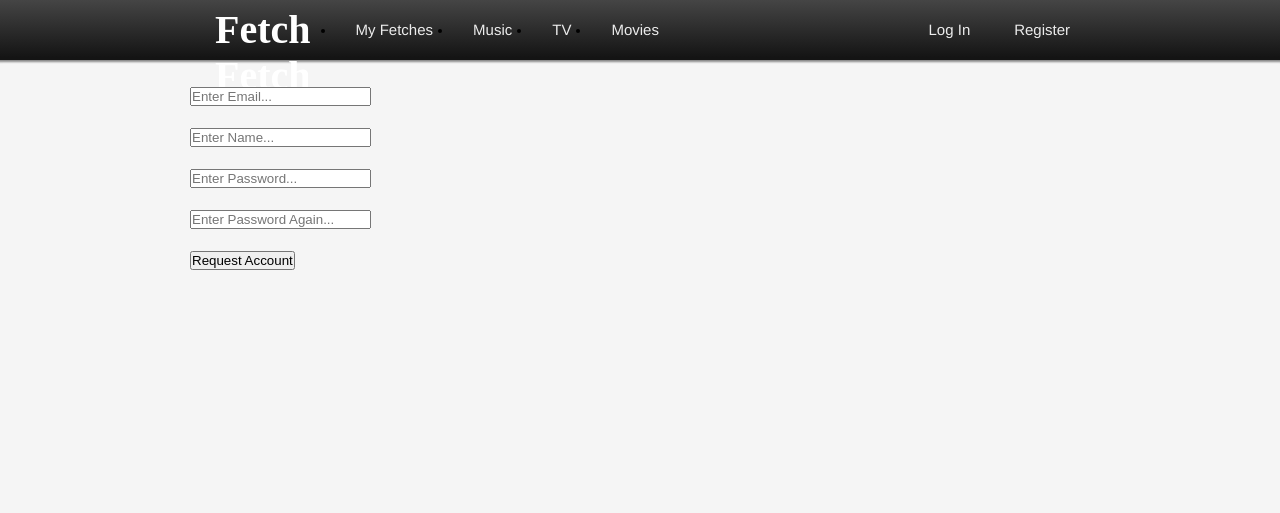
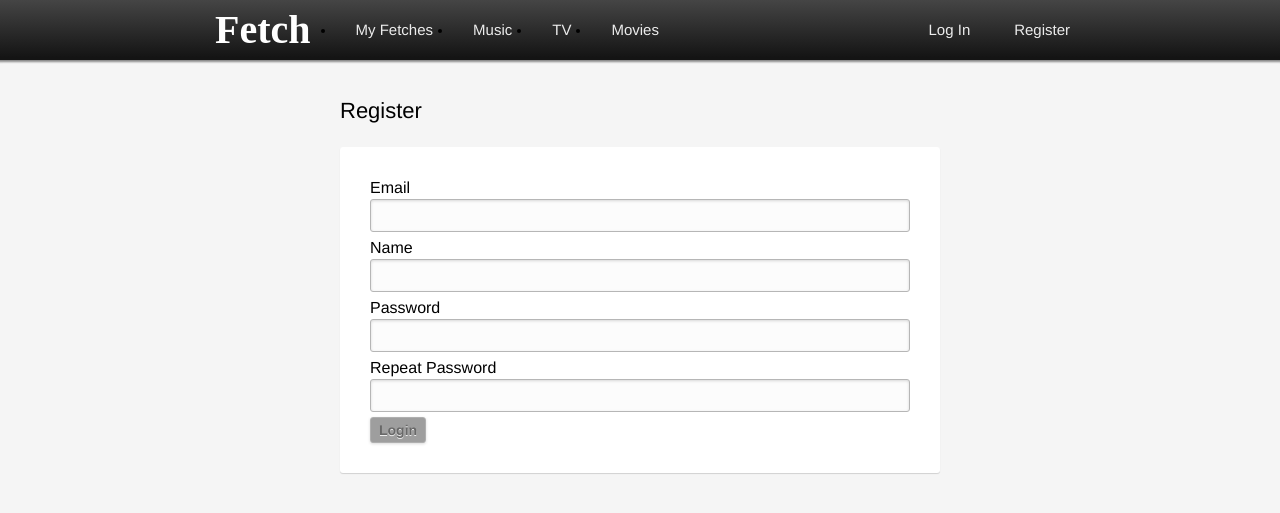
Before and after one commit to gofetch/fetchweb, a Python web app: template fetchweb/templates/register.html in a window 1280 px wide. Shown: the top 513 px of the page. Run offline with Jinja, Linux system fonts and the light colour scheme; the template is opened without the code that fills it, so the values that code supplies are empty; grey boxes are pictures that could not be loaded.

Commit message:
Fixed up registration page, moved flashes to layout template

```diff
--- a/fetchweb/__init__.py
+++ b/fetchweb/__init__.py
@@ -1,6 +1,6 @@
 from flask import Flask
 
 app = Flask(__name__)
-app.config.from_envvar('YOURAPPLICATION_SETTINGS')
+app.config.from_envvar('FETCHWEB_SETTINGS')
 
 import fetchweb.views
--- a/fetchweb/templates/layout.html
+++ b/fetchweb/templates/layout.html
@@ -40,8 +40,20 @@
       </header>
     <div class="container">
     <div class="wrapper">
-        {% block main %}
-        {% endblock %}
+      {% with messages = get_flashed_messages() %}
+      {% if messages %}
+      <div class="small rounded shadow flashes">
+        <ul>
+            {% for message in messages %}
+            <li>{{ message }}</li>
+            {% endfor %}
+        </ul>
+      </div>
+      {% endif %}
+      {% endwith %}
+
+    {% block main %}
+    {% endblock %}
     </div>
     </div>
   </body>
--- a/fetchweb/templates/register.html
+++ b/fetchweb/templates/register.html
@@ -3,30 +3,24 @@
 {% autoescape true %}
 
 
-{% with messages = get_flashed_messages() %}
-{% if messages %}
-<ul class=flashes>
-    {% for message in messages %}
-    <li>{{ message }}</li>
-    {% endfor %}
-</ul>
-{% endif %}
-{% endwith %}
 
-    <div id="form-box">
-      <a class="logo" href="/">Fetch</a>
-      <form action method="POST">
-        <input name="email" type="text" class="formfield"
-               placeholder="Enter Email..."><br><br>
-        <input name="username" type="text" class="formfield"
-               placeholder="Enter Name..."><br><br>
-        <input name="password" type="password" class="formfield"
-               placeholder="Enter Password..."><br><br>
-        <input name="password2" type="password" class="formfield"
-               placeholder="Enter Password Again..."><br><br>
-        <button type="submit" class="btn">Request Account</button>
-      </form>
-    </div>
+<div class="headingblock">
+    <div class="medium left">Register</div>
+</div>
+<div class="clear"></div>
+<div class="rounded shadow inputblock">
+    <form action method="POST">
+        <div class="small left">Email</div>
+        <input tabindex="10" name="email" type="text" class="large">
+        <div class="small left">Name</div>
+        <input tabindex="20" name="username" type="text" class="large">
+        <div class="small left">Password</div>
+        <input tabindex="30" name="password" type="password" class="large">
+        <div class="small left">Repeat Password</div>
+        <input tabindex="40" name="password2" type="password" class="large">
+        <button tabindex="50" type="submit" class="button">Login</button>
+    </form>
+</div>
 
 {% endautoescape %}
 {% endblock %}
```
Also changed, not shown: fetchweb/templates/index.html (+0 -11 lines), fetchweb/templates/login.html (+6 -20 lines).
